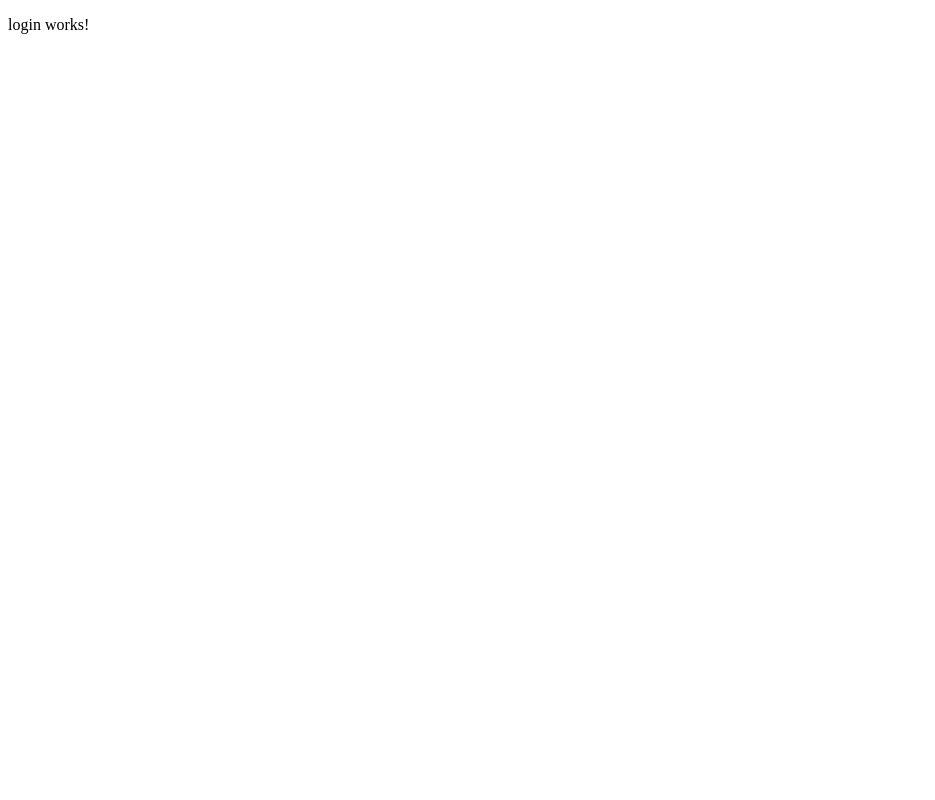
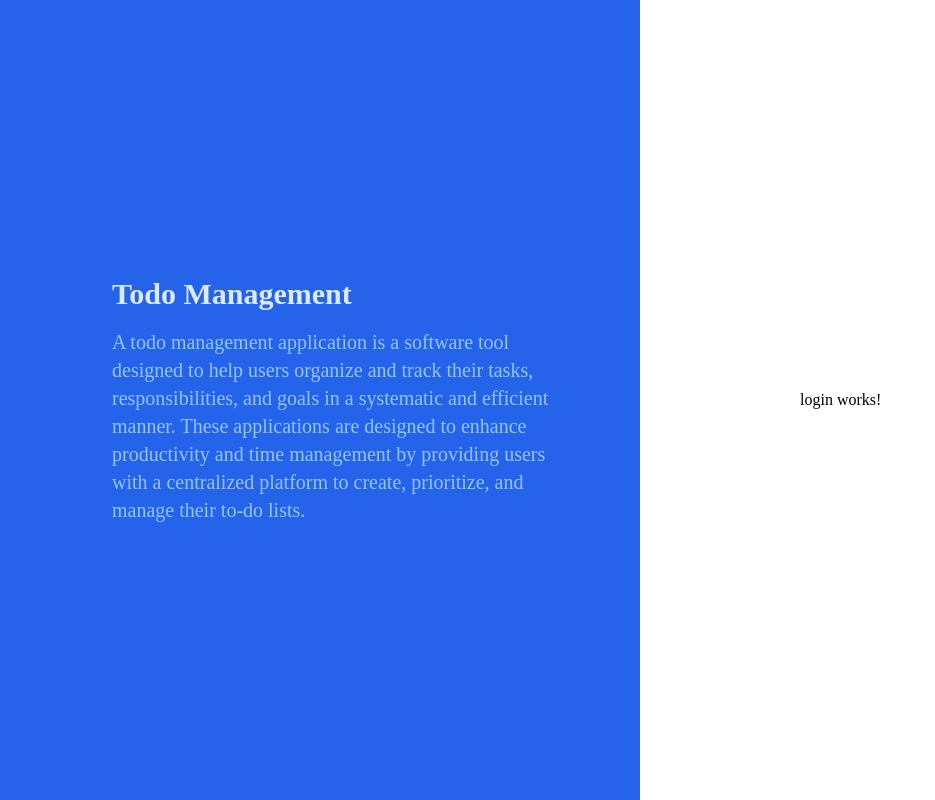
Before and after one commit to cidaluna/todo-app-angular-17, an Angular app: page / in a window 1280 px wide. Shown: the whole page, without its empty margins (0-935 px from the left). Built offline with nearby package versions, Linux system fonts and the light colour scheme.

Commit message:
Created default message in Home Page

```diff
--- a/src/app/shared/layouts/default/default.component.html
+++ b/src/app/shared/layouts/default/default.component.html
@@ -1 +1,15 @@
-<router-outlet>
+<div class="grid grid-cols-2 h-screen">
+  <div class="bg-blue-600 flex flex-col gap-4 justify-center ps-28">
+    <h1 class="text-blue-100 text-3xl font-bold break-words">Todo Management</h1>
+    <p class="max-w-md text-blue-300 text-xl break-words">
+      A todo management application is a software tool designed to help users organize and track their tasks,
+      responsibilities, and goals in a systematic and efficient manner. These applications are designed to enhance
+      productivity and time management by providing users with a centralized platform to create, prioritize, and manage
+      their to-do lists. </p>
+  </div>
+  <div class="flex w-full justify-center items-center">
+    <div class="w-1/2">
+      <router-outlet></router-outlet>
+    </div>
+  </div>
+</div>
--- a/src/app/shared/layouts/master/master.component.html
+++ b/src/app/shared/layouts/master/master.component.html
@@ -1,2 +1,6 @@
 <app-header></app-header>
-<router-outlet></router-outlet>
+<main class="app-wrapper">
+  <div class="container py-6">
+    <router-outlet></router-outlet>
+  </div>
+</main>
--- a/src/index.html
+++ b/src/index.html
@@ -1,8 +1,8 @@
 <!doctype html>
-<html lang="en">
+<html lang="pt-BR">
 <head>
   <meta charset="utf-8">
-  <title>TodoAppAngular17</title>
+  <title>Todo App Cida Luna Frontend Brasil</title>
   <base href="/">
   <meta name="viewport" content="width=device-width, initial-scale=1">
   <link rel="icon" type="image/x-icon" href="favicon.ico">
--- a/src/styles.scss
+++ b/src/styles.scss
@@ -2,3 +2,8 @@
 
 @tailwind components;
 @tailwind utilities;
+
+*{
+  margin: 0;
+  padding: 0;
+}
```
